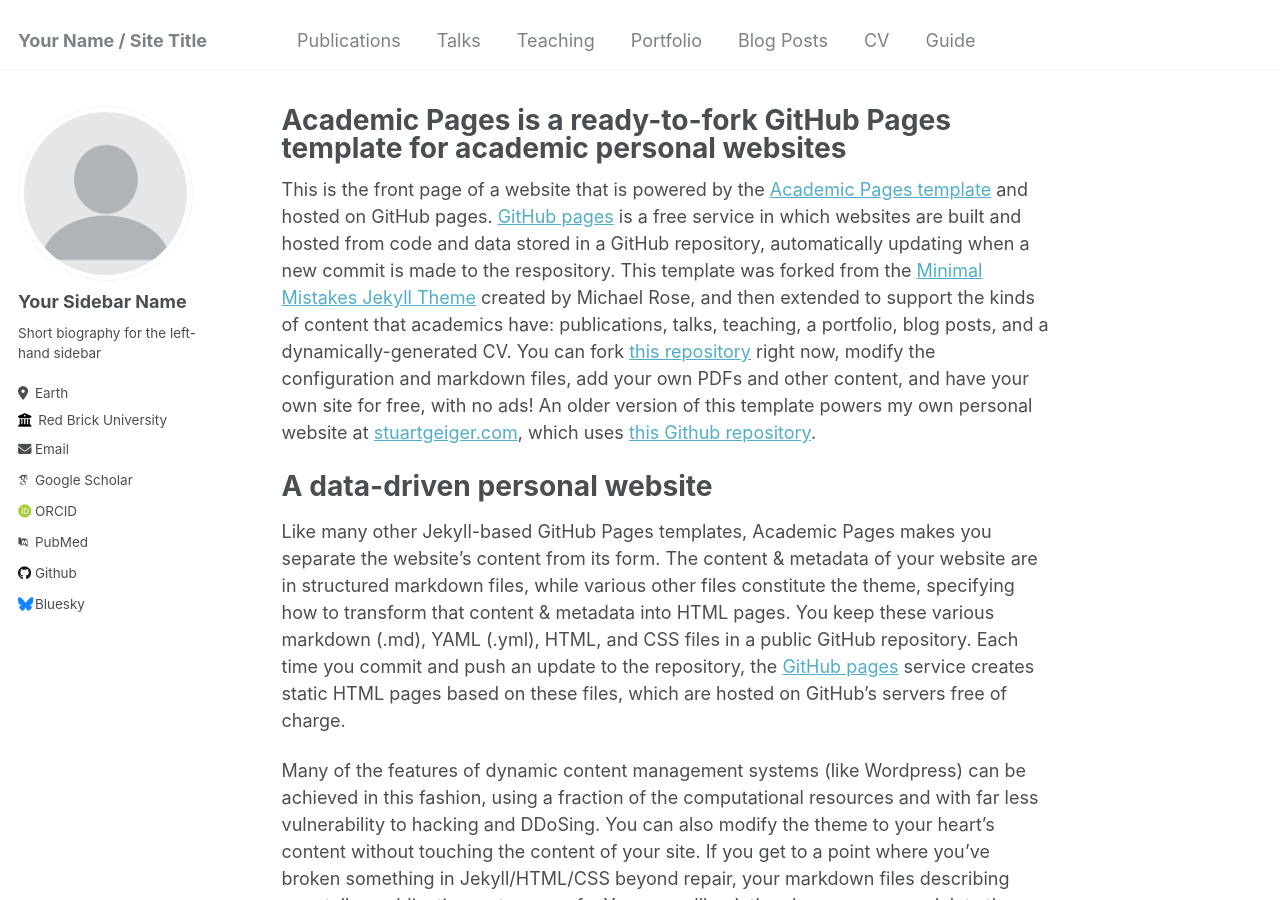
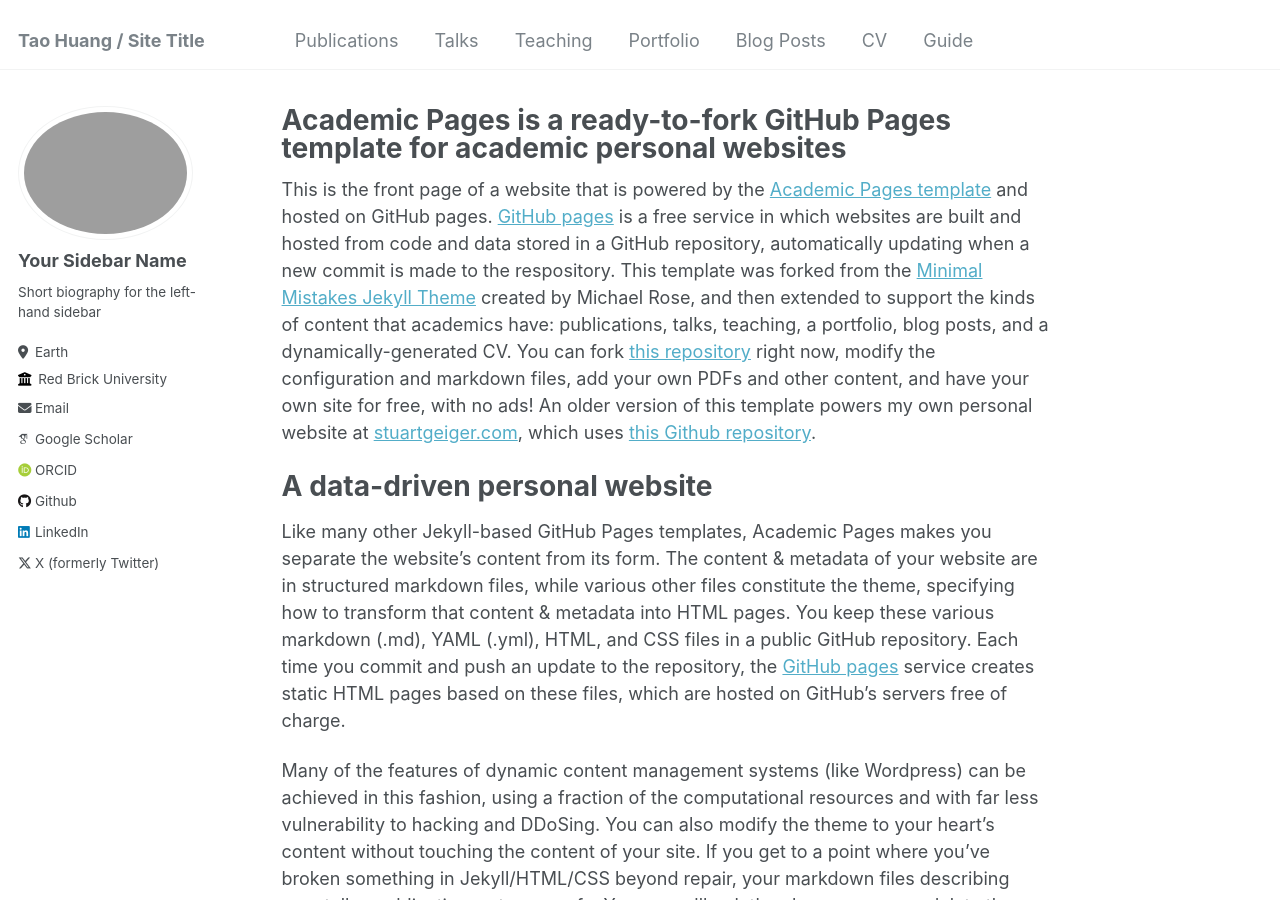
Before and after one commit to huan1441/huan1441.github.io, a Jekyll site: the page built from _pages/about.md, in a window 1280 px wide and 900 px high. Built offline with Jekyll 4.4.1, drawn with Linux system fonts in a browser that asks for light colours; some web fonts are replaced; part of the change alters nothing that is shown.

Commit message:
Update _config.yml

```diff
--- a/_config.yml
+++ b/_config.yml
@@ -8,7 +8,7 @@
 
 # Basic Site Settings
 locale                   : "en-US"
-title                    : "Your Name / Site Title"
+title                    : "Tao Huang / Site Title"
 title_separator          : "-"
 name                     : &name "Your Name"
 description              : &description "personal description"
@@ -21,34 +21,25 @@ repository               : "academicpages/academicpages.github.io"
 #               Additional customization can be done by editing /_includes/author-profile.html
 author:
   # Biographic information
-  avatar           : "profile.png"
+  avatar           : "taohuangcat.png"
   name             : "Your Sidebar Name"
   pronouns         : # example: "she/her"
   bio              : "Short biography for the left-hand sidebar"
   location         : "Earth"
   employer         : "Red Brick University"
   uri              : # URL
-  email            : "none@example.org"
+  email            : "jshuangtao08@gmail.com"
 
   # Academic websites
   arxiv            : # URL - Update with the correct link to your profile
-  googlescholar    : "https://scholar.google.com/citations?user=PS_CX0AAAAAJ"
-  impactstory      : # URL
-  orcid            : "http://orcid.org/yourorcidurl"
-  semantic         : # URL
-  pubmed           : "https://www.ncbi.nlm.nih.gov/pubmed/?term=john+snow"
-  researchgate     : # URL
+  googlescholar    : "https://scholar.google.com/citations?user=7RFr__AAAAAJ&hl=en&oi=ao"
+  orcid            : "https://orcid.org/0000-0002-5047-2538"
 
   # Repositories and software development
-  bitbucket        : # Username - Update with your username on the site
-  codepen          : # Username
-  dribbble         : # Username
-  github           : "academicpages"
-  kaggle           : # Username
-  stackoverflow    : # User number or user number and name (i.e., use "1" or "1/jeff-atwood")
+  github           : "https://github.com/huan1441"
 
   # Social media
-  bluesky          : "bsky.app" # Replace this with you Bluesky username
+  bluesky          : # Username
   facebook         : # Username
   flickr           : # Username
   foursquare       : # Username
@@ -57,7 +48,7 @@ author:
   keybase          : # Username
   instagram        : # Username
   lastfm           : # Username
-  linkedin         : # Username
+  linkedin         : "https://www.linkedin.com/in/taohuang1441/"
   mastodon         : # URL
   medium           : # URL
   pinterest        : # Username
@@ -65,7 +56,7 @@ author:
   steam            : # Username
   telegram         : # URL
   tumblr           : # Username
-  twitter          : # Username for X / Twitter
+  twitter          : "https://x.com/TaoHuangWater"
   vine             : # Username
   weibo            : # Username
   wikipedia        : # Username
```
